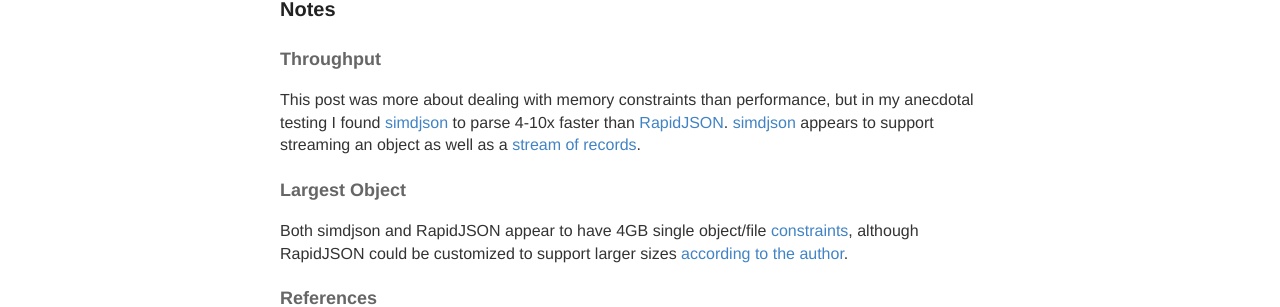
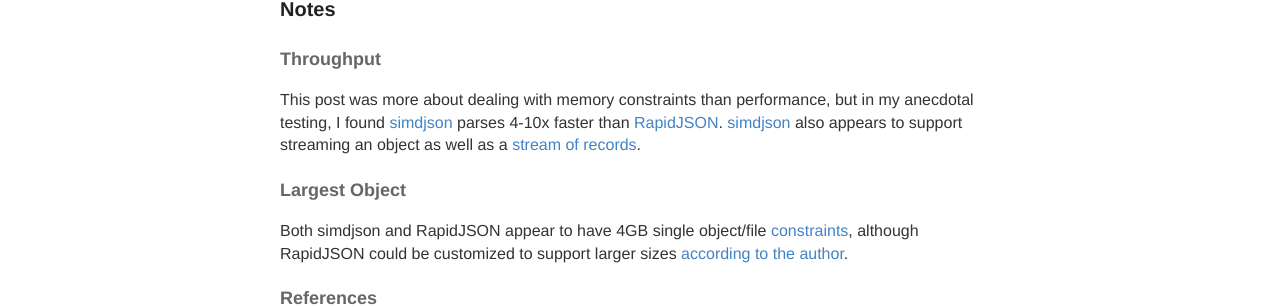
Before and after one commit to tinselcity/tinselcity.github.io, a Jekyll site: the page built from _posts/2023-4-15-Large-Json-Stream.md, in a window 1280 px wide and 900 px high, scrolled down 3534 px. Shown: the part 306-613 px from the top of the window. Built offline with Jekyll 4.4.1, drawn with Linux system fonts in a browser that asks for light colours.

Commit message:
placeholders.

```diff
--- a/_posts/2023-4-15-Large-Json-Stream.md
+++ b/_posts/2023-4-15-Large-Json-Stream.md
@@ -162,7 +162,7 @@
 ### Notes
 
 #### Throughput
-This post was more about dealing with memory constraints than performance, but in my anecdotal testing I found [simdjson](https://github.com/simdjson/simdjson) to parse 4-10x faster than [RapidJSON](https://rapidjson.org/).  [simdjson](https://github.com/simdjson/simdjson) appears to support streaming an object as well as a [stream of records](https://github.com/simdjson/simdjson/blob/master/doc/basics.md#newline-delimited-json-ndjson-and-json-lines).
+This post was more about dealing with memory constraints than performance, but in my anecdotal testing, I found [simdjson](https://github.com/simdjson/simdjson) parses 4-10x faster than [RapidJSON](https://rapidjson.org/).  [simdjson](https://github.com/simdjson/simdjson) also appears to support streaming an object as well as a [stream of records](https://github.com/simdjson/simdjson/blob/master/doc/basics.md#newline-delimited-json-ndjson-and-json-lines).
 
 #### Largest Object
 Both simdjson and RapidJSON appear to have 4GB single object/file [constraints](https://github.com/simdjson/simdjson/issues/128#issuecomment-1172576669/), although RapidJSON could be customized to support larger sizes [according to the author](https://github.com/Tencent/rapidjson/issues/1511#issuecomment-490736496).
```
